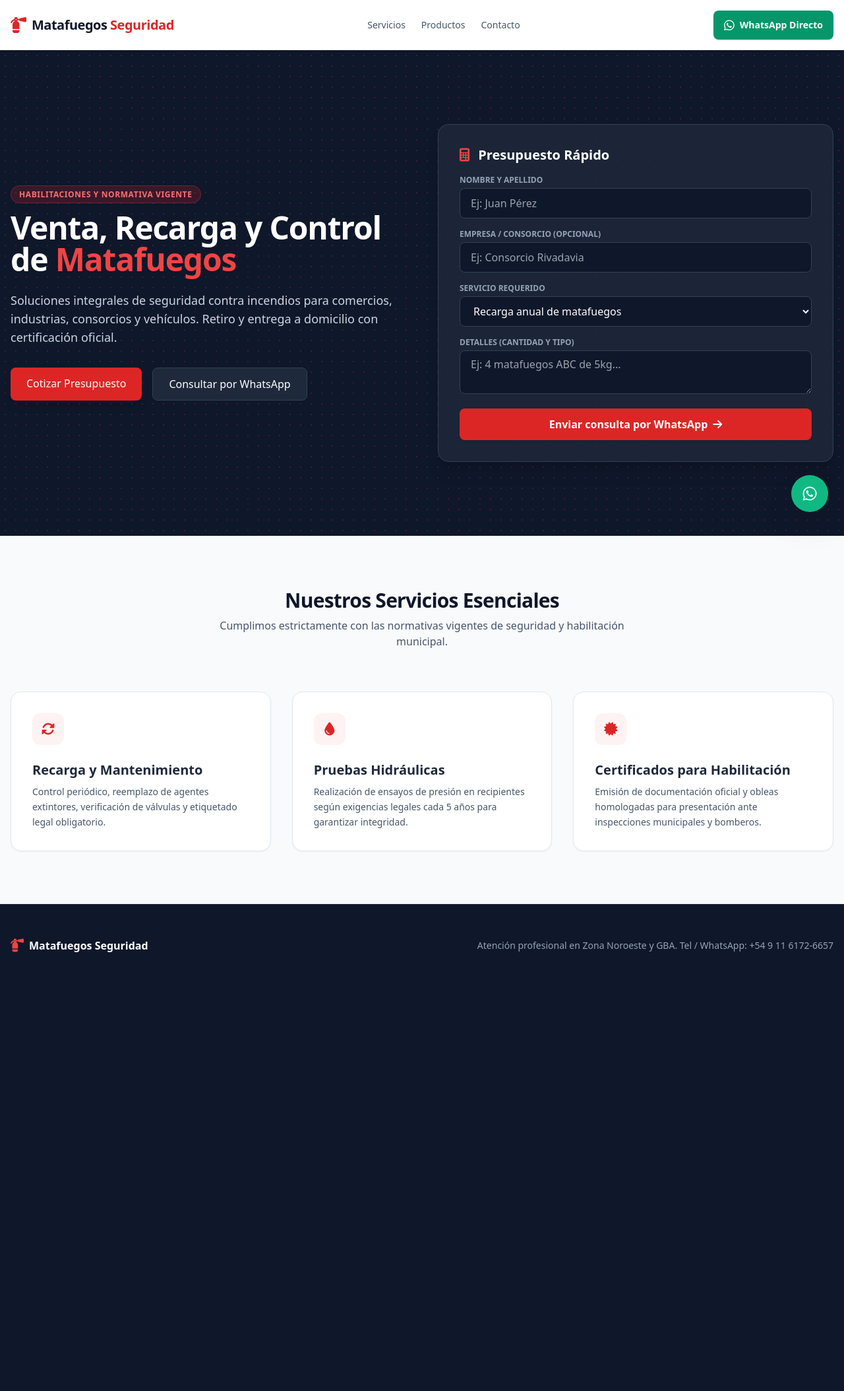
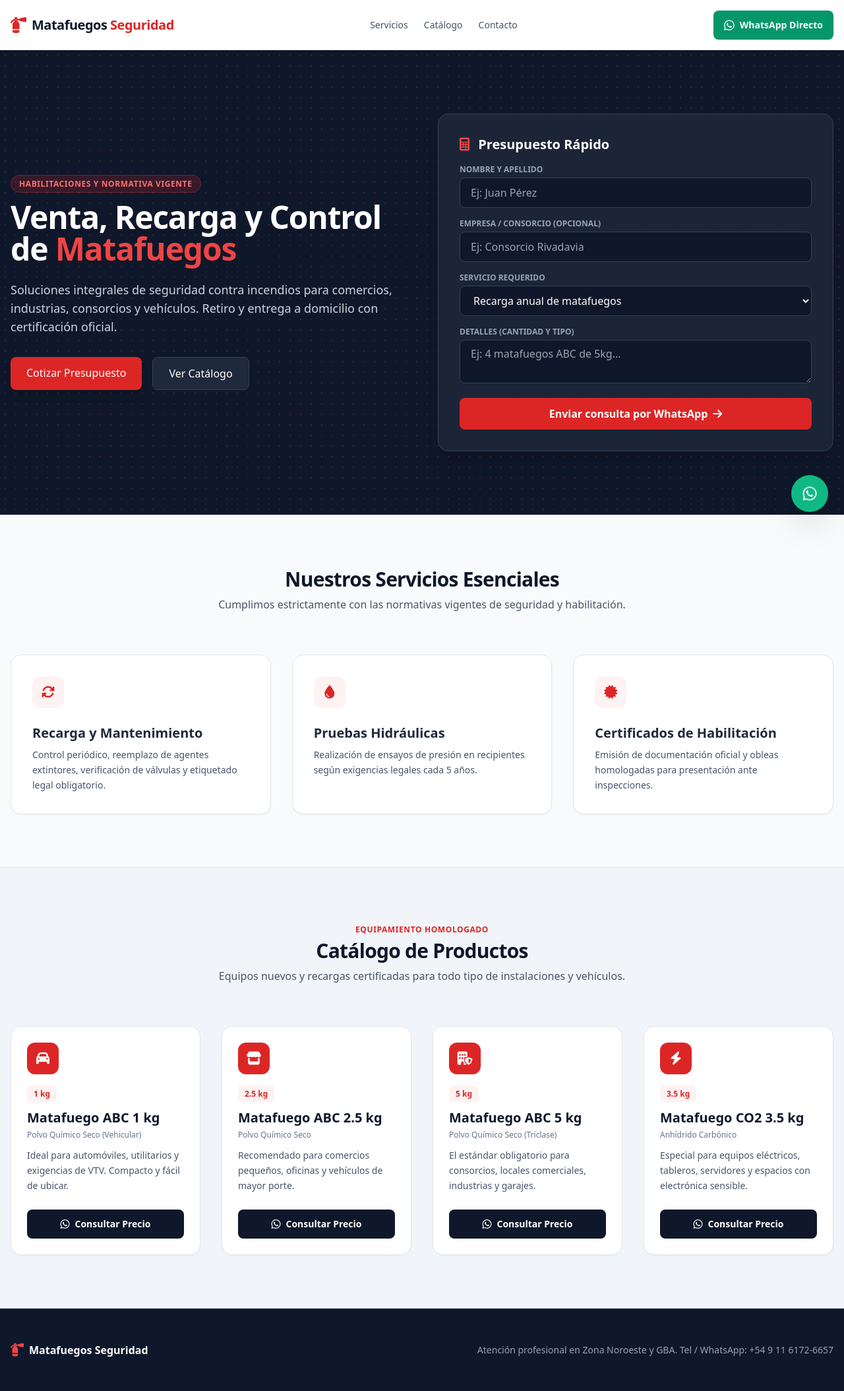
Before and after one commit to oettecnic-dot/matafuegos_web, a Flask app: page / in a window 1280 px wide. Shown: the whole page at 66% size. Before the commit the page ends 1443 px from the top, so only its background shows below. Run offline with Flask 3, Linux system fonts and the light colour scheme; some libraries are stand-ins or nearby versions.

Commit message:
Update index.html

```diff
--- a/templates/index.html
+++ b/templates/index.html
@@ -4,7 +4,7 @@
     <meta charset="UTF-8">
     <meta name="viewport" content="width=device-width, initial-scale=1.0">
     <title>Venta y Recarga de Matafuegos | Seguridad contra Incendios</title>
-    <!-- Tailwind CSS CDN para diseño moderno sin archivos pesados -->
+    <!-- Tailwind CSS CDN -->
     <script src="https://cdn.tailwindcss.com"></script>
     <link rel="stylesheet" href="https://cdnjs.cloudflare.com/ajax/libs/font-awesome/6.4.0/css/all.min.css">
 </head>
@@ -19,7 +19,7 @@
             </div>
             <nav class="hidden md:flex space-x-6 text-sm font-medium text-slate-600">
                 <a href="#servicios" class="hover:text-red-600 transition">Servicios</a>
-                <a href="#productos" class="hover:text-red-600 transition">Productos</a>
+                <a href="#productos" class="hover:text-red-600 transition">Catálogo</a>
                 <a href="#contacto" class="hover:text-red-600 transition">Contacto</a>
             </nav>
             <div>
@@ -32,7 +32,7 @@
     </header>
 
     <!-- Hero Section -->
-    <section class="relative bg-slate-900 text-white py-20 lg:py-28">
+    <section class="relative bg-slate-900 text-white py-20 lg:py-24">
         <div class="absolute inset-0 opacity-20 bg-[radial-gradient(#ef4444_1px,transparent_1px)] [background-size:16px_16px]"></div>
         <div class="max-w-7xl mx-auto px-4 relative z-10 grid grid-cols-1 lg:grid-cols-2 gap-12 items-center">
             <div>
@@ -41,7 +41,7 @@
                 <p class="text-lg text-slate-300 mb-8">Soluciones integrales de seguridad contra incendios para comercios, industrias, consorcios y vehículos. Retiro y entrega a domicilio con certificación oficial.</p>
                 <div class="flex flex-col sm:flex-row space-y-4 sm:space-y-0 sm:space-x-4">
                     <a href="#contacto" class="bg-red-600 hover:bg-red-700 text-white font-medium px-6 py-3 rounded-lg text-center shadow-lg transition">Cotizar Presupuesto</a>
-                    <a href="https://wa.me/5491161726657" target="_blank" class="bg-slate-800 hover:bg-slate-700 border border-slate-700 text-white font-medium px-6 py-3 rounded-lg text-center transition">Consultar por WhatsApp</a>
+                    <a href="#productos" class="bg-slate-800 hover:bg-slate-700 border border-slate-700 text-white font-medium px-6 py-3 rounded-lg text-center transition">Ver Catálogo</a>
                 </div>
             </div>
             <div class="bg-slate-800/80 border border-slate-700 p-8 rounded-2xl shadow-xl">
@@ -77,11 +77,11 @@
         </div>
     </section>
 
-    <!-- Sección Servicios -->
+    <!-- Sección Servicios Esenciales -->
     <section id="servicios" class="py-20 max-w-7xl mx-auto px-4">
         <div class="text-center max-w-2xl mx-auto mb-16">
             <h2 class="text-3xl font-bold tracking-tight text-slate-900">Nuestros Servicios Esenciales</h2>
-            <p class="text-slate-600 mt-2">Cumplimos estrictamente con las normativas vigentes de seguridad y habilitación municipal.</p>
+            <p class="text-slate-600 mt-2">Cumplimos estrictamente con las normativas vigentes de seguridad y habilitación.</p>
         </div>
         <div class="grid grid-cols-1 md:grid-cols-3 gap-8">
             <div class="bg-white p-8 rounded-2xl shadow-sm border border-slate-200">
@@ -96,14 +96,46 @@
                     <i class="fa-solid fa-droplet"></i>
                 </div>
                 <h3 class="text-xl font-bold mb-2">Pruebas Hidráulicas</h3>
-                <p class="text-slate-600 text-sm leading-relaxed">Realización de ensayos de presión en recipientes según exigencias legales cada 5 años para garantizar integridad.</p>
+                <p class="text-slate-600 text-sm leading-relaxed">Realización de ensayos de presión en recipientes según exigencias legales cada 5 años.</p>
             </div>
             <div class="bg-white p-8 rounded-2xl shadow-sm border border-slate-200">
                 <div class="w-12 h-12 bg-red-50 text-red-600 rounded-xl flex items-center justify-center text-xl mb-6">
                     <i class="fa-solid fa-certificate"></i>
                 </div>
-                <h3 class="text-xl font-bold mb-2">Certificados para Habilitación</h3>
-                <p class="text-slate-600 text-sm leading-relaxed">Emisión de documentación oficial y obleas homologadas para presentación ante inspecciones municipales y bomberos.</p>
+                <h3 class="text-xl font-bold mb-2">Certificados de Habilitación</h3>
+                <p class="text-slate-600 text-sm leading-relaxed">Emisión de documentación oficial y obleas homologadas para presentación ante inspecciones.</p>
+            </div>
+        </div>
+    </section>
+
+    <!-- Sección Catálogo de Productos -->
+    <section id="productos" class="py-20 bg-slate-100 border-t border-b border-slate-200">
+        <div class="max-w-7xl mx-auto px-4">
+            <div class="text-center max-w-2xl mx-auto mb-16">
+                <span class="text-red-600 text-xs font-semibold uppercase tracking-wider">Equipamiento Homologado</span>
+                <h2 class="text-3xl font-bold tracking-tight text-slate-900 mt-1">Catálogo de Productos</h2>
+                <p class="text-slate-600 mt-2">Equipos nuevos y recargas certificadas para todo tipo de instalaciones y vehículos.</p>
+            </div>
+            <div class="grid grid-cols-1 md:grid-cols-2 lg:grid-cols-4 gap-8">
+                {% for prod in productos %}
+                <div class="bg-white rounded-2xl shadow-sm border border-slate-200 overflow-hidden flex flex-col justify-between hover:shadow-md transition">
+                    <div class="p-6">
+                        <div class="w-12 h-12 bg-red-600 text-white rounded-xl flex items-center justify-center text-xl mb-4 shadow-sm">
+                            <i class="fa-solid {{ prod.icono }}"></i>
+                        </div>
+                        <span class="text-xs font-semibold text-red-600 bg-red-50 px-2.5 py-1 rounded-md">{{ prod.peso }}</span>
+                        <h3 class="text-xl font-bold text-slate-900 mt-3 mb-1">{{ prod.nombre }}</h3>
+                        <p class="text-xs font-medium text-slate-500 mb-3">{{ prod.tipo }}</p>
+                        <p class="text-slate-600 text-sm leading-relaxed">{{ prod.descripcion }}</p>
+                    </div>
+                    <div class="p-6 pt-0">
+                        <a href="https://wa.me/5491161726657?text=Hola,%20me%20interesa%20consultar%20precio%20y%20stock%20del%20{{ prod.nombre|urlencode }}" target="_blank" class="w-full bg-slate-900 hover:bg-red-600 text-white text-sm font-semibold py-2.5 rounded-lg transition flex items-center justify-center space-x-2">
+                            <i class="fa-brands fa-whatsapp text-base"></i>
+                            <span>Consultar Precio</span>
+                        </a>
+                    </div>
+                </div>
+                {% endfor %}
             </div>
         </div>
     </section>
```
